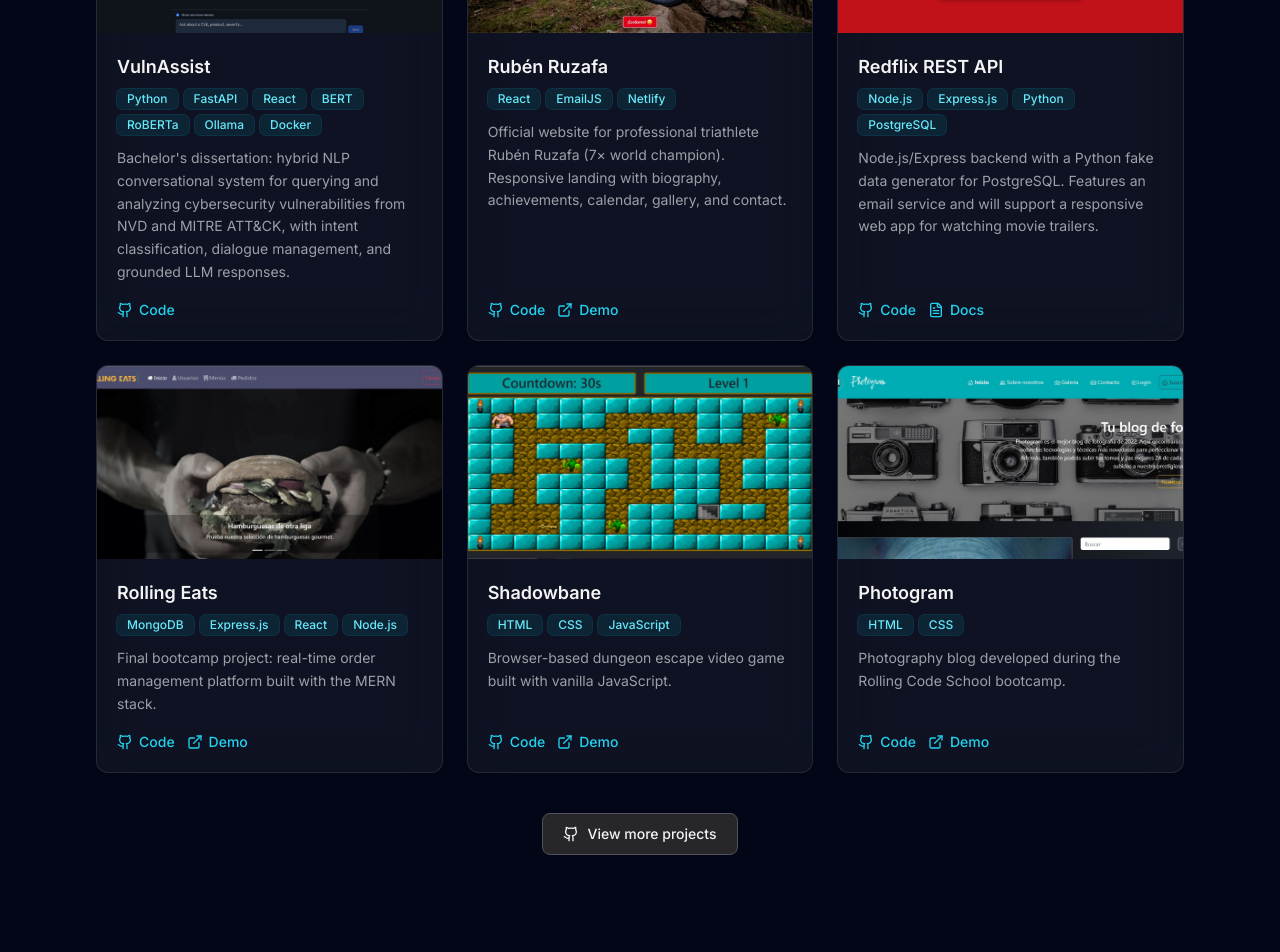
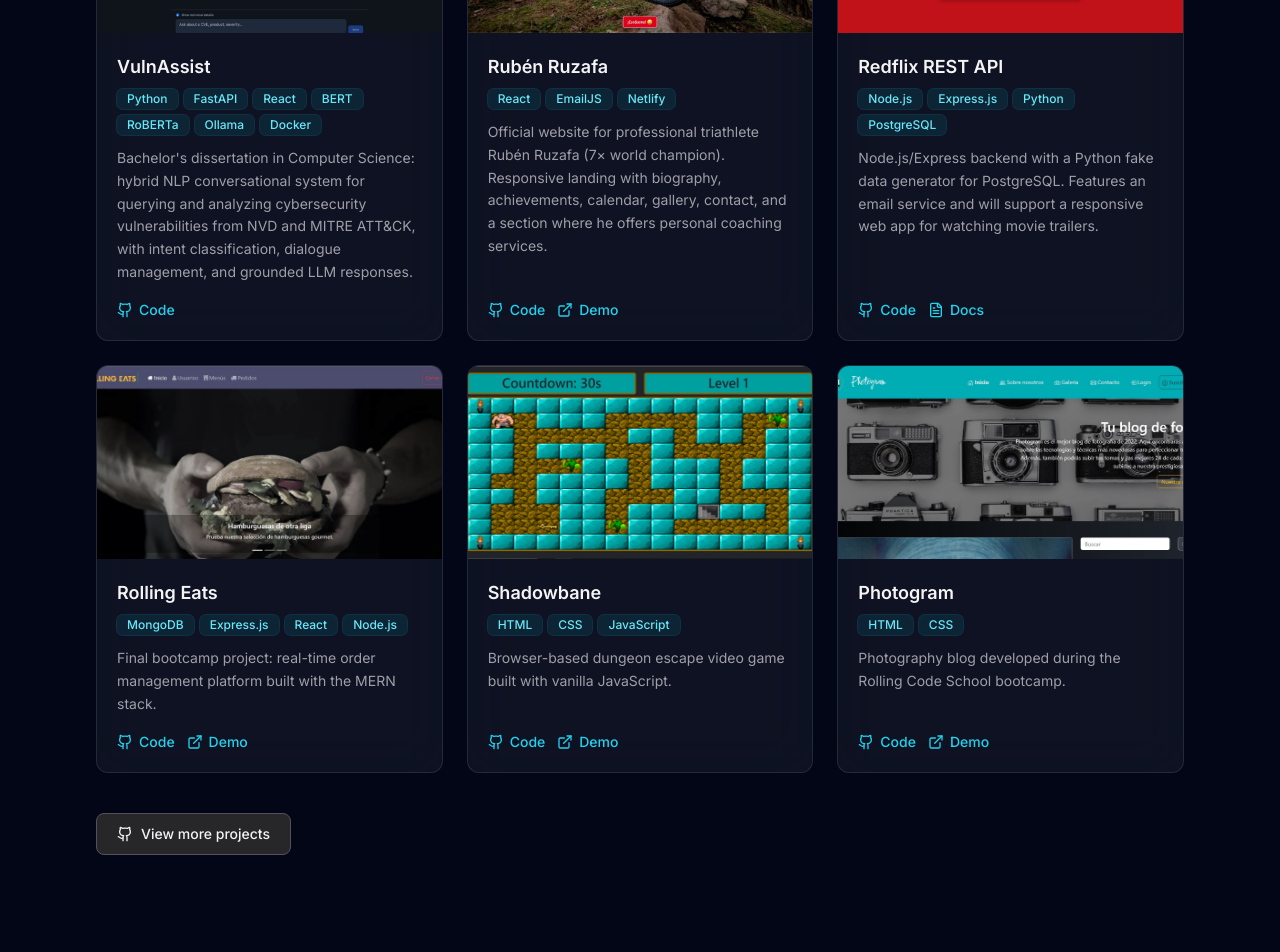
Before and after one commit to N4choCM/NachoCamposDev, a React (Vite) app: page / in a window 1280 px wide. Shown: the part 3040-3992 px from the top of the page. Built offline with nearby package versions, Linux system fonts and the light colour scheme.

Commit message:
🔥 FIXED: Adjusted layout of ProjectsGrid for better alignment on larger screens and enhanced project descriptions for VulnAssist and Rubén Ruzafa to include additional details about their services.

```diff
--- a/src/components/home/ProjectsGrid.tsx
+++ b/src/components/home/ProjectsGrid.tsx
@@ -21,7 +21,7 @@
           ))}
         </div>
 
-        <div className="mt-10 flex justify-center">
+        <div className="mt-10 flex justify-center lg:justify-start">
           <Button href={GITHUB_REPOS_URL} variant="secondary" target="_blank">
             <Github className="h-4 w-4" />
             {t.projects.viewMore}
--- a/src/data/projects.ts
+++ b/src/data/projects.ts
@@ -7,7 +7,7 @@
     image: 'vulnassist.png',
     tech: ['Python', 'FastAPI', 'React', 'BERT', 'RoBERTa', 'Ollama', 'Docker'],
     description: {
-      en: "Bachelor's dissertation: hybrid NLP conversational system for querying and analyzing cybersecurity vulnerabilities from NVD and MITRE ATT&CK, with intent classification, dialogue management, and grounded LLM responses.",
+      en: "Bachelor's dissertation in Computer Science: hybrid NLP conversational system for querying and analyzing cybersecurity vulnerabilities from NVD and MITRE ATT&CK, with intent classification, dialogue management, and grounded LLM responses.",
       es: 'TFG del Grado en Ingeniería Informática: sistema conversacional híbrido con NLP para consultar y analizar vulnerabilidades de ciberseguridad desde NVD y MITRE ATT&CK, con clasificación de intenciones, gestión de diálogo y respuestas LLM fundamentadas.',
     },
     links: {
@@ -20,8 +20,8 @@
     image: 'rubenRuzafa.jpg',
     tech: ['React', 'EmailJS', 'Netlify'],
     description: {
-      en: 'Official website for professional triathlete Rubén Ruzafa (7× world champion). Responsive landing with biography, achievements, calendar, gallery, and contact.',
-      es: 'Web oficial del triatleta profesional Rubén Ruzafa (7× campeón del mundo). Landing responsive con biografía, palmarés, calendario, galería y contacto.',
+      en: 'Official website for professional triathlete Rubén Ruzafa (7× world champion). Responsive landing with biography, achievements, calendar, gallery, contact, and a section where he offers personal coaching services.',
+      es: 'Web oficial del triatleta profesional Rubén Ruzafa (7× campeón del mundo). Landing responsive con biografía, palmarés, calendario, galería, contacto y una sección donde ofrece sus servicios como entrenador personal.',
     },
     links: {
       github: 'https://github.com/N4choCM/webRubenRuzafa',
```
Also changed, not shown: src/generated/knowledge.ts (+1 -1 lines).
